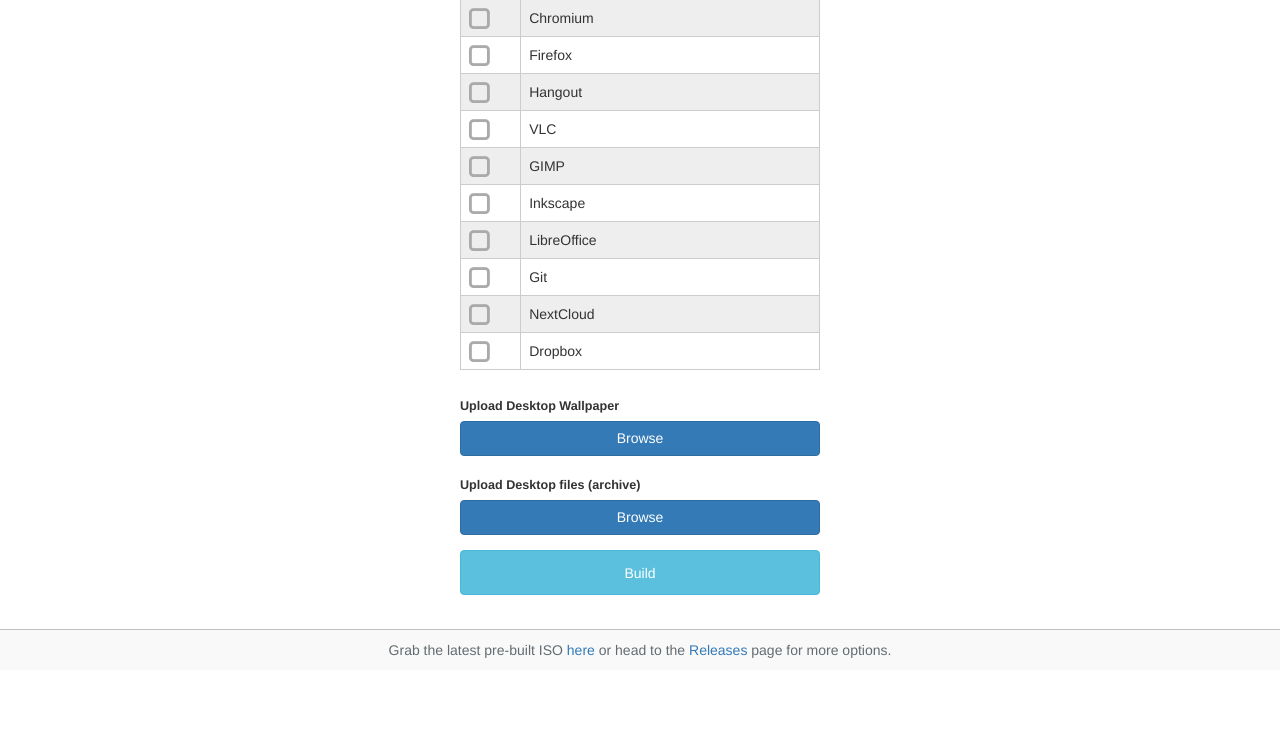
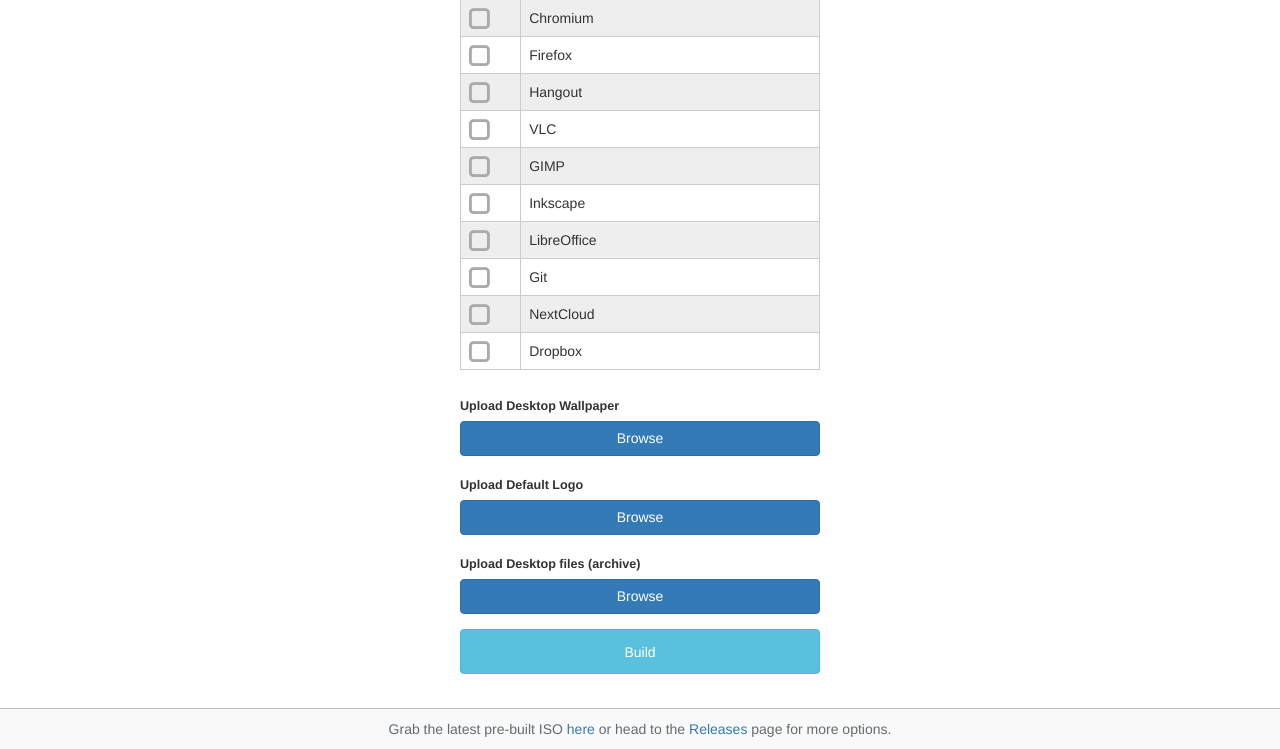
Before and after one commit to fossasia/meilix-generator, a Flask app: page / in a window 1280 px wide. Shown: the part 1223-1972 px from the top of the page. Before the commit the page ends 1881 px from the top, so only its background shows below. Run offline with Flask 2, Linux system fonts and the light colour scheme; some libraries are stand-ins or nearby versions.

Commit message:
Added option for uploading logo with backend

```diff
--- a/app.py
+++ b/app.py
@@ -41,20 +41,21 @@ def index():
         for name, value in request.form.items():
           if name.startswith("GENERATOR_"):
             variables[name] = value
-        file = request.files['file']
-        if file and allowed_file(file.filename):
-            filename = secure_filename(file.filename)
-            file.save(os.path.join(app.config['UPLOAD_FOLDER'], filename))
-            os.rename(UPLOAD_FOLDER + filename, UPLOAD_FOLDER + 'wallpaper')
-            filename = 'wallpaper'
-            if email != '' and TRAVIS_TAG != '':
-                os.environ["email"] = email
-                TRAVIS_TAG = urlify(TRAVIS_TAG)  # this will fix url issue
-                os.environ["TRAVIS_TAG"] = TRAVIS_TAG
-                os.environ["event_url"] = event_url
-                with open('travis_script_1.sh', 'rb') as f:
-                    os.environ["TRAVIS_SCRIPT"] = str(base64.b64encode(f.read()))[1:]
-                return redirect(url_for('output'))
+            uploaded_files = request.files.getlist("file[]")
+            filenames = []
+            for file in uploaded_files:
+                if file and allowed_file(file.filename):
+                    filename = secure_filename(file.filename)
+                    file.save(os.path.join(app.config['UPLOAD_FOLDER'], filename))
+                    filenames.append(filename)
+                    if email != '' and TRAVIS_TAG != '':
+                        os.environ["email"] = email
+                        TRAVIS_TAG = urlify(TRAVIS_TAG)  # this will fix url issue
+                        os.environ["TRAVIS_TAG"] = TRAVIS_TAG
+                        os.environ["event_url"] = event_url
+                        with open('travis_script_1.sh', 'rb') as f:
+                            os.environ["TRAVIS_SCRIPT"] = str(base64.b64encode(f.read()))[1:]
+                        return redirect(url_for('output'))
     return render_template('index.html')
 
 
--- a/static/css/style.css
+++ b/static/css/style.css
@@ -192,6 +192,10 @@ h3.custom-navtitle {
   display: none;
 }
 
+#logo {
+  display: none;
+}
+
 #zip {
   display: none;
 }
@@ -346,10 +350,10 @@ border-radius: 50%;
 #long {
   width: 100%;
 }
-#scroll-to.active , #scroll1.active  , #scroll2.active, #scroll3.active{
+#scroll-to.active , #scroll1.active  , #scroll2.active, #scroll3.active, #logo-info.active{
   display: inline;
 }
-#scroll-to, #scroll1, #scroll2, #scroll3{
+#scroll-to, #scroll1, #scroll2, #scroll3, #logo-info{
   display: none;
 
 }
--- a/templates/index.html
+++ b/templates/index.html
@@ -479,6 +479,19 @@
                 <p id="scroll2">This will be the default background image of the desktop</p>
               </span>
               <img id="file-upload">
+              <img src="" id="preview">
+            </div>
+            <div class="form-group reducespace1">
+              <label class="heading" id="upload">Upload Default Logo</label>
+              <label id="browse" class="btn btn-primary btn-block mx-auto browse">
+                <span data-toggle="tooltip" title="Only svg files are allowed">Browse</span>
+                <input type="file" name="myImage" id="file" class="file form-control" title="Default Desktop Logo" required=""
+                 onchange="$(this).prev('span').text($(this).val()!=''?$(this).val():'Browse')" accept=".svg" />
+              </label>
+              <span>
+                <p id="logo-info">This will be the default logo of your ISO image</p>
+              </span>
+              <img id="file-upload">
             </div>
             <div class="form-group reducespace1">
                 <label class="heading" id="upload">Upload Desktop files (archive) </label>
@@ -490,7 +503,7 @@
                 <span>
                   <p id="scroll3">These custom files will be kept in your Desktop</p>
                 </span>
-                <img src="" id="preview">
+
             </div>
           </div>
 
@@ -559,6 +572,12 @@
         $('#scroll3').removeClass('active');
       });
 
+      $('.browse').on('mouseenter', () => {
+        $('#logo-info').addClass('active');
+      })
+      $('.browse').on('mouseout', () => {
+        $('#logo-info').removeClass('active');
+      })
 
       var zip = document.getElementById('zip');
 
```
